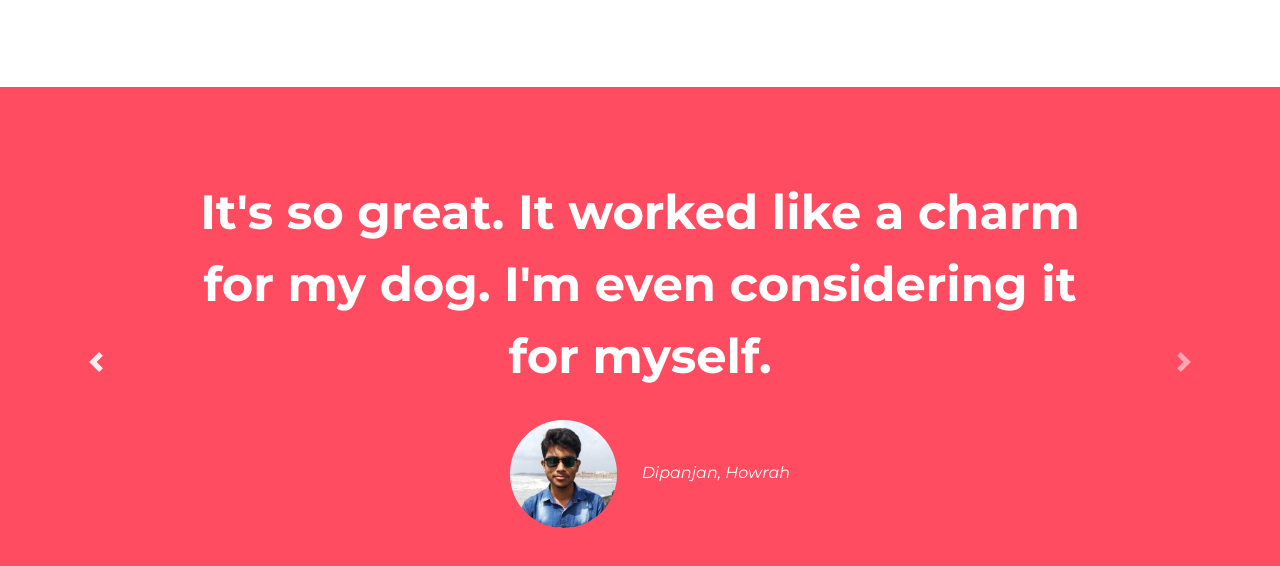
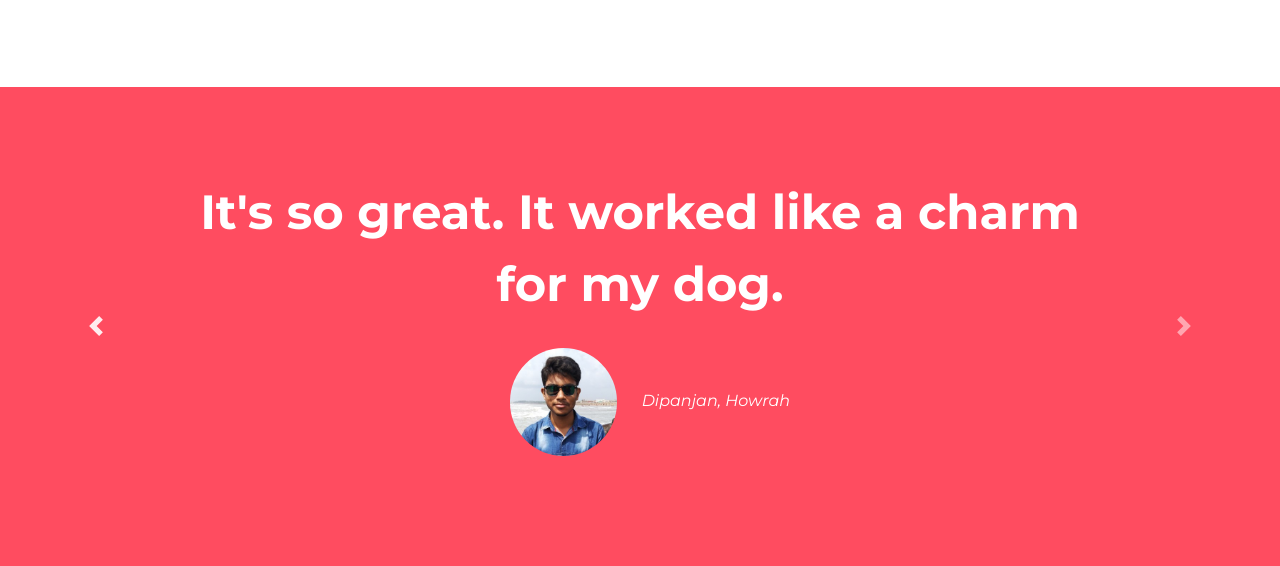
Before and after one commit to mamatajul/botu, a plain HTML site: page index.html in a window 1280 px wide. Both pictures are taken after a click on the button 96 px from the left and 1485 px from the top of the page. Shown: the part 1123-1689 px from the top of the page. Drawn offline with nearby package versions, Linux system fonts and the light colour scheme.

Commit message:
Update index.html

```diff
--- a/index.html
+++ b/index.html
@@ -112,7 +112,7 @@
           <em>Beverly, Goa</em>
         </div>
         <div class="carousel-item container-fluid">
-          <h2 class="testimonial-text">It's so great. It worked like a charm for my dog. I'm even considering it for myself.</h2>
+          <h2 class="testimonial-text">It's so great. It worked like a charm for my dog.</h2>
           <img class="testimonial-image" src="images/dipanjan.jpg" alt="dipanjan-profile">
           <em>Dipanjan, Howrah</em>
         </div>
```
